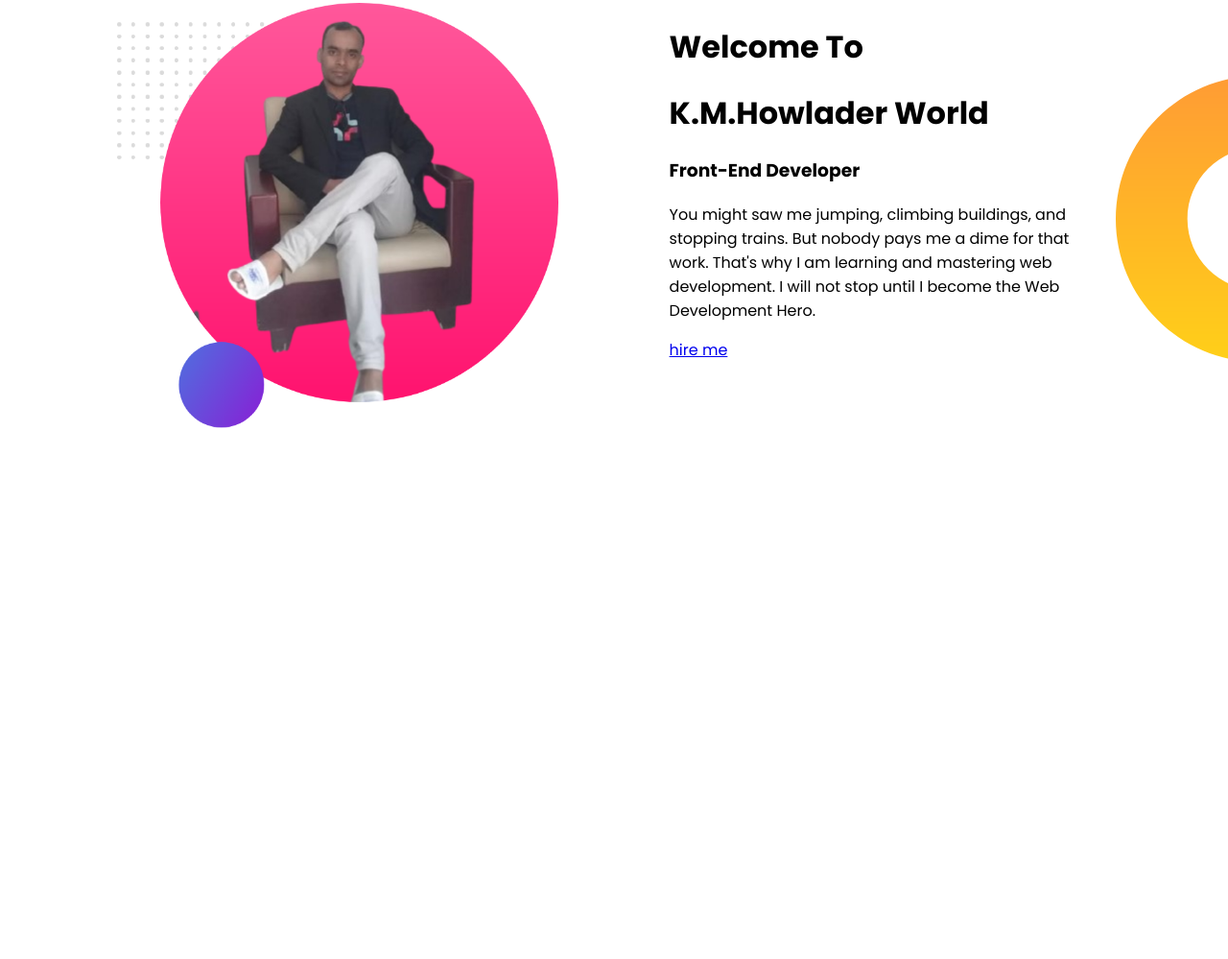
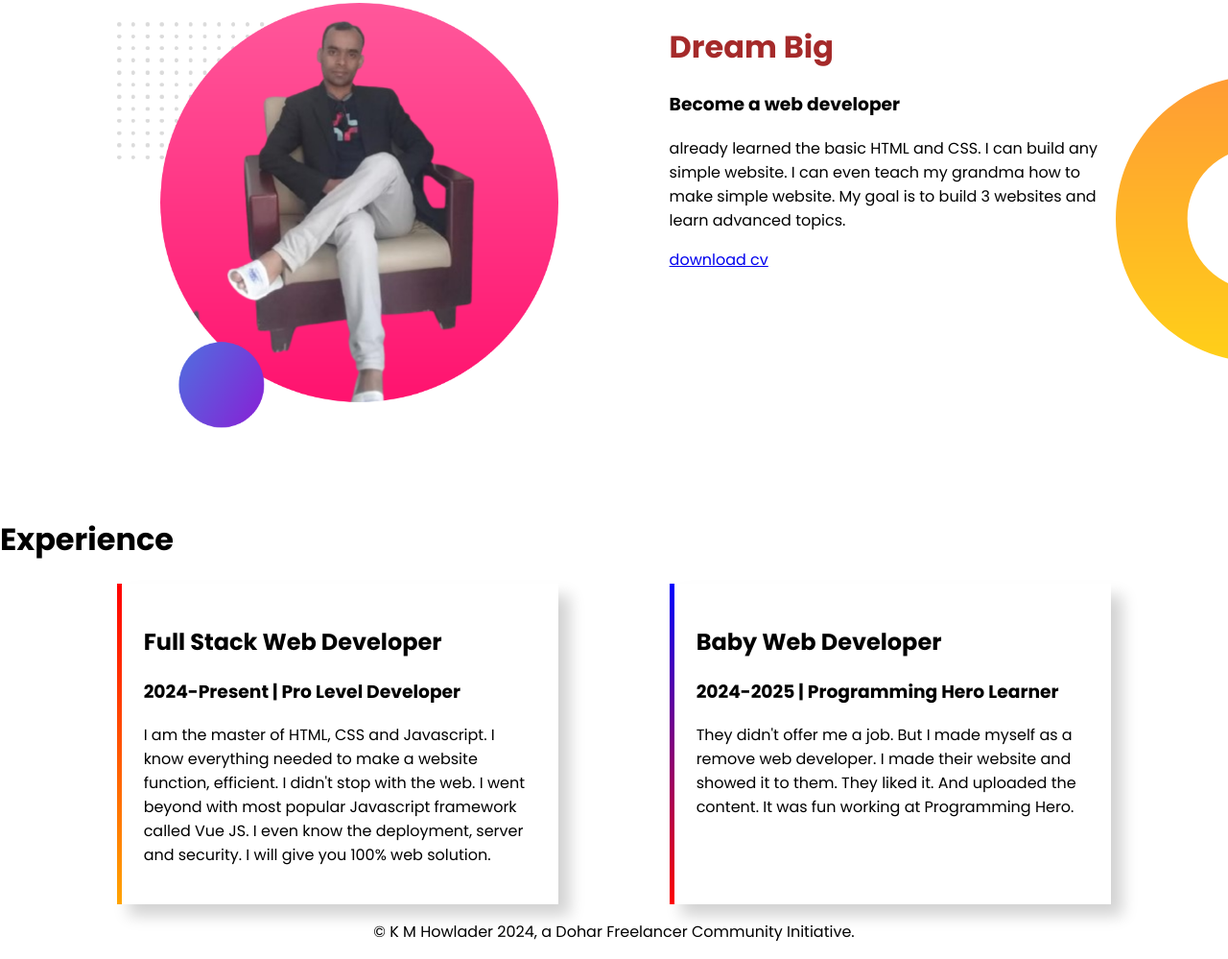
Before and after one commit to Dev-kmhowlader/dev-kmhowlader, a plain HTML site: page index.html in a window 1280 px wide. Shown: the part 805-1804 px from the top of the page at 96% size. Before the commit the page ends 1322 px from the top, so only its background shows below. Drawn offline with Linux system fonts and the light colour scheme.

Commit message:
footer-section update

```diff
--- a/index.html
+++ b/index.html
@@ -13,7 +13,7 @@
 <link rel="stylesheet" href="style.css">
 <body>
    <!-- welcome section start -->
-  <div class="welcome-section">
+  <div class="welcome-section section-padding">
     <div class="container flexiable-cantainer">
         <div class="left-side half-width">
 <h1>Welcome To</h1>
@@ -30,25 +30,47 @@
     </div>
   <!-- welcome section end -->
    <!-- deeam section start -->
-   <div class="dreram-big">
+   <div class="dreram-big section-padding">
     <div class="container flexiable-cantainer">
         <div class="right-side half-width">
             <img src="images/my-bg with model -2.png" alt="">
         </div>
     <div class="left-side half-width">
-<h1>Welcome To</h1>
-<h1><span>K.M.Howlader</span> World</h1>
-<h3>Front-End Developer</h3>
-<p>You might saw me jumping, climbing buildings, and stopping trains. But nobody pays me a dime for that work.
-That's why I am learning and mastering web development. I will not stop until I become the Web Development Hero.</p>
-<a href="#">hire me</a>
+<h1>Dream Big</h1>
+<h3>Become a web developer</h3>
+<p>already learned the basic HTML and CSS. I can build any simple website.
+    I can even teach my grandma how to make simple website. My goal is to build 3 websites and learn advanced topics.</p>
+<a href="#">download cv</a>
     </div>
-
 </div></div>
    <!-- dream section end -->
     <!-- experiance section start -->
-     <div class="experience"></div>
+     <div class="experience">
+        <h1>Experience</h1>
+        <div class="container flexiable-cantainer">
+          <div id="item-1" class="ex-item half-width">
+            <h2>Full Stack Web Developer</h2>
+            <h3>2024-Present | Pro Level Developer</h3>
+            <p>I am the master of HTML, CSS and Javascript.
+                I know everything needed to make a website function, efficient. I didn't stop with the web. I went beyond with most popular Javascript framework called Vue JS. I even know the deployment, server and security. I will give you 100% web solution.</p>
+
+          </div>
+          <div id="item-2" class="ex-item half-width">
+            <h2>Baby Web Developer</h2>
+            <h3>2024-2025 | Programming Hero Learner</h3>
+            <p>They didn't offer me a job. But I made myself as a remove web developer. I made their website and showed it to them. They liked it. And uploaded the content. It was fun working at Programming Hero.</p>
+          </div>
+        </div>
+     </div>
       <!-- experiance section end -->
+       <!-- footer-section start -->
+        <div class="footer-section">
+            <div class="container">
+<p>&copy; K M Howlader 2024, a Dohar Freelancer Community Initiative.</p>
+            </div>
+        </div>
+
+        <!-- footer-section end -->
 
 </body>
 </html>
--- a/style.css
+++ b/style.css
@@ -2,6 +2,10 @@ body {
     font-family: Poppins;
     padding: 0;
     margin: 0;
+}
+
+.section-padding {
+    padding: 5% 0;
 }
 
 .container {
@@ -11,6 +15,8 @@ body {
     .flexiable-cantainer {
         display: flex;
     }
+
+
     .half-width {
         width: 50%;
         padding: 0 5%;
@@ -22,13 +28,43 @@ body {
     padding: 5% 0;
     background-repeat: no-repeat;
 }
+.left-side h1 {
+    color: brown;
+}
+
     .right-side img{
   width: 100%;
  }
  /* - deeam section css --> */
  .dreram-big  {
     background-image: url(images/dream-bg.png);
-    padding: 5% 0;
+
     background-repeat: no-repeat;
     background-position: right;
+    }
+    /* <!-- experiance  css --> */
+.ex-item {
+
+    margin: 0 5%;
+    padding: 2% ;
+    box-shadow: 12px 12px 15px lightgray;
+
+
 }
+#item-1 {
+    border-left: 5px solid;
+    border-image: linear-gradient(red,
+     orange);
+     border-image-slice: 2;
+
+ }
+ #item-2 {
+    border-left: 5px solid;
+    border-image: linear-gradient(blue,
+     red);
+     border-image-slice: 2;}
+
+      /* footer-section css */
+      .footer-section P{
+        text-align: center;
+      }
```
